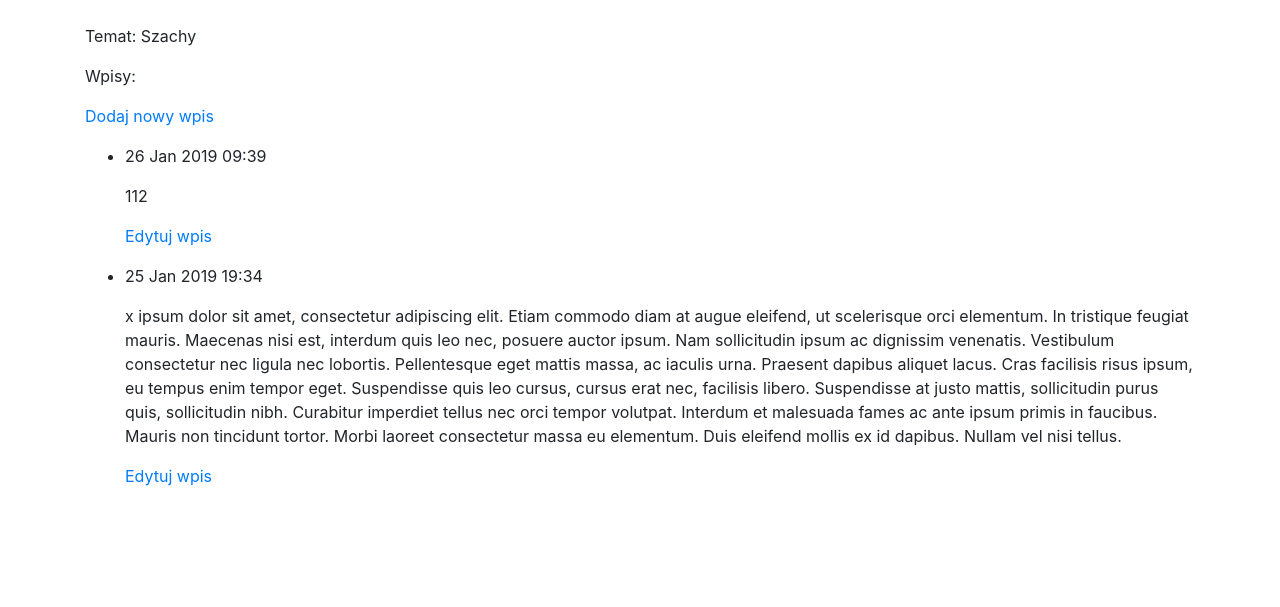
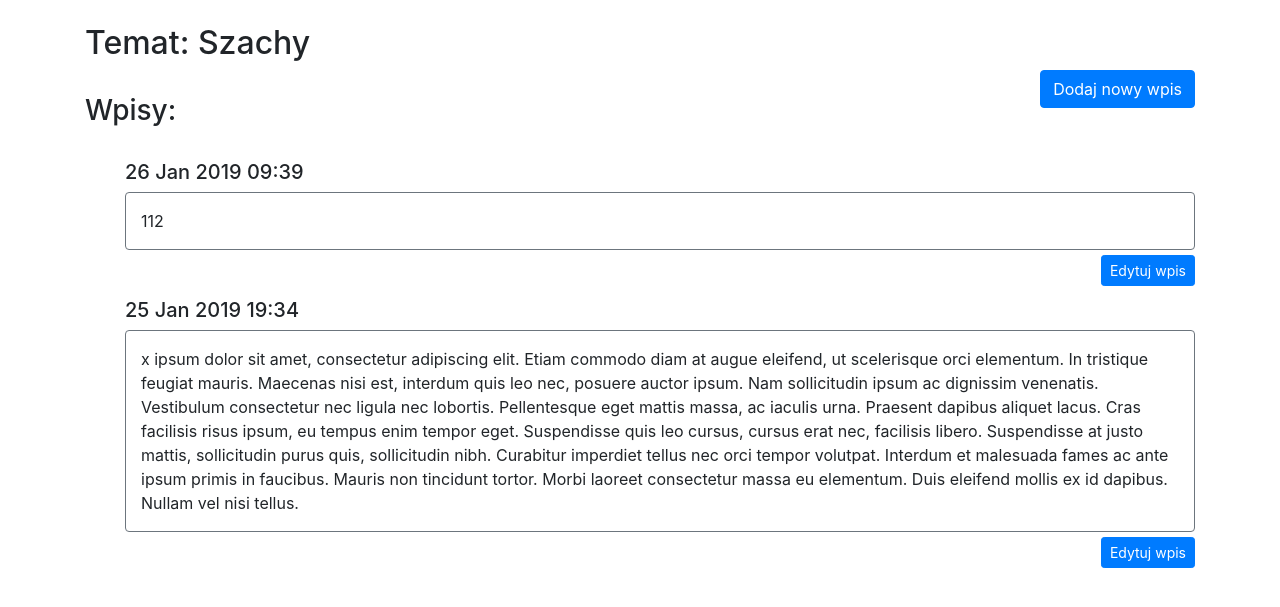
Before and after one commit to unm4sked/learning_project, a Django app: page /topics/1/ in a window 1280 px wide. Shown: the part 56-663 px from the top of the page. Run offline with Django 3.2, Linux system fonts and the light colour scheme; a user stored in the database is signed in; data comes from the database, SQL or seed files in the repository; both versions use the stored data as it was after the commit; some libraries are stand-ins or nearby versions.

Commit message:
review changes

```diff
--- a/learning_logs/models.py
+++ b/learning_logs/models.py
@@ -6,14 +6,16 @@ class Topic(models.Model):
     """Tematy poznawane przez usera"""
     text = models.CharField(max_length=200)
     date_added = models.DateTimeField(auto_now_add=True)
-    owner = models.ForeignKey(User,on_delete=models.CASCADE,)
+    owner = models.ForeignKey(User, on_delete=models.CASCADE, )
+
     def __str__(self):
         """Zwraza reprezentacje modelu w postaci stringa"""
         return self.text
 
+
 class Entry(models.Model):
     """Konkretne informacje o postepach w nauce"""
-    topic = models.ForeignKey('Topic',on_delete=models.CASCADE)
+    topic = models.ForeignKey('Topic', on_delete=models.CASCADE)
     text = models.TextField()
     date_added = models.DateTimeField(auto_now_add=True)
 
--- a/learning_logs/templates/learning_logs/topic.html
+++ b/learning_logs/templates/learning_logs/topic.html
@@ -1,18 +1,32 @@
 {% extends 'learning_logs/base.html' %}
 {% block content %}
-    <p>Temat: {{ topic }}</p>
-    <p>Wpisy:</p>
-    <p>
-        <a href="{% url 'learning_logs:new_entry' topic.id %}">Dodaj nowy wpis</a>
+    <h2>Temat: {{ topic }}</h2>
+     <p class="float-right">
+        <a href="{% url 'learning_logs:new_entry' topic.id %}">
+            <button class="btn btn-primary">
+               Dodaj nowy wpis
+            </button>
+        </a>
     </p>
+    <br>
+    <h3>Wpisy:</h3>
+    <br>
+
     <ul>
         {% for entry in entries %}
+             <h5>{{ entry.date_added|date:'d M Y H:i' }}</h5>
             <li>
-                <p>{{ entry.date_added|date:'d M Y H:i' }}</p>
+                <div class="item-entry border border-secondary rounded">
                 <p>{{ entry.text|linebreaks }}</p>
-                <p>
-                    <a href="{% url 'learning_logs:edit_entry' entry.id %}">Edytuj wpis</a>
-                </p>
+
+                </div>
+                <a href="{% url 'learning_logs:edit_entry' entry.id %}">
+            <button class="btn btn-primary btn-sm item-entry-button float-right">
+                    Edytuj wpis
+            </button>
+                    </a>
+            <br>
+            <br>
             </li>
         {% empty %}
         <li>
@@ -20,4 +34,6 @@
         </li>
         {% endfor %}
     </ul>
+
+
 {% endblock content %}
--- a/users/static/css/one.css
+++ b/users/static/css/one.css
@@ -57,3 +57,28 @@
     .submit:hover {
         background-color: lightgrey;
     }
+
+.form-wrapper-register {
+    /*max-width: 800px;*/
+    width: 100%;
+    background-color: #f2f2f2;
+    color: #1c1c1c;
+    box-sizing: border-box;
+    padding: 20px;
+    margin: 20px auto;
+    border-radius: 3px;
+    box-shadow: 2px 2px 5px 0 rgba(0, 0, 0, .25);
+    font-family: 'Noto Sans', sans-serif;
+}
+
+.item-entry {
+    padding-left: 15px;
+    padding-right: 15px;
+}
+.item-entry-button{
+    margin-top: 5px;
+    margin-bottom: 10px;
+}
+ul {
+list-style-type: none;
+}
```
Also changed, not shown: learning_logs/templates/learning_logs/edit_entry.html (+8 -4 lines), learning_logs/templates/learning_logs/new_entry.html (+6 -4 lines), learning_logs/templates/learning_logs/new_topic.html (+7 -4 lines), learning_logs/templates/learning_logs/topics.html (+11 -5 lines), users/templates/users/register.html (+13 -8 lines), db.sqlite3.
